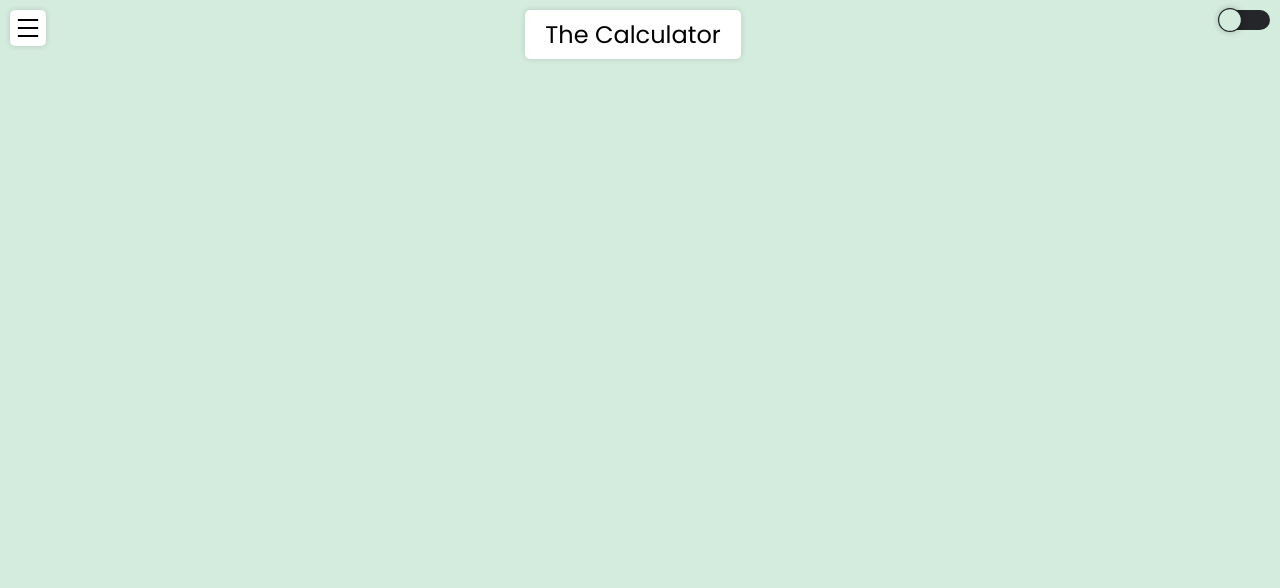
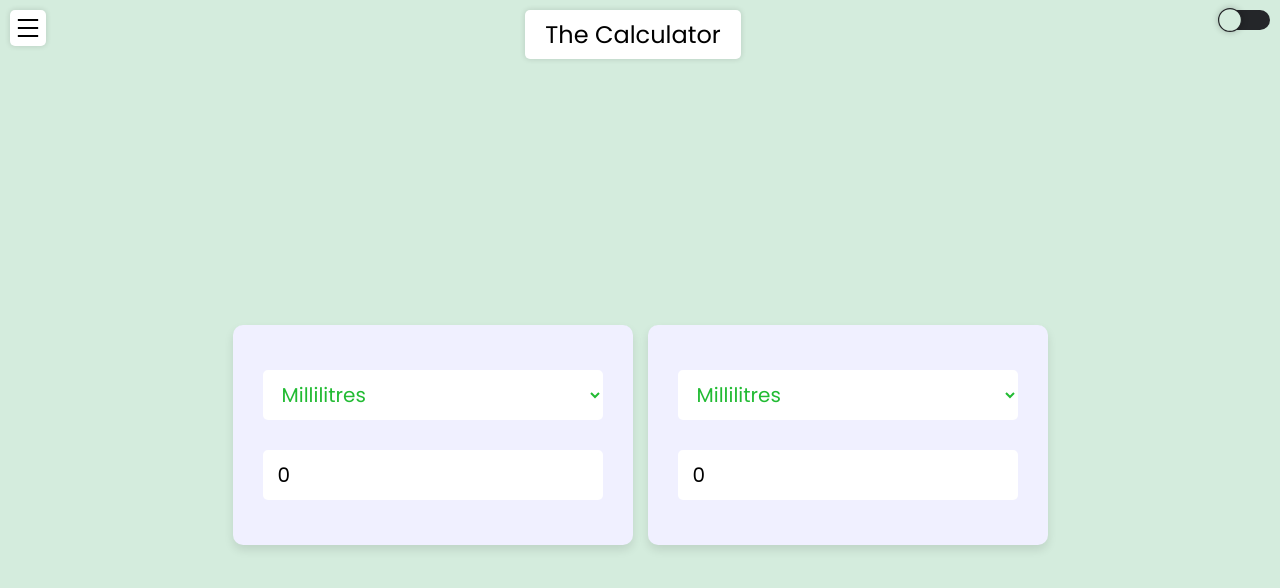
Before and after one commit to sahilb-codo/windows-calc-in-react, a React (Create React App) app: page /volume in a window 1280 px wide. Shown: the top 588 px of the page. Built offline with nearby package versions, Linux system fonts and the light colour scheme.

Commit message:
added the volume converter

```diff
--- a/src/App.js
+++ b/src/App.js
@@ -8,6 +8,7 @@ import Home from "./components/Home";
 import Programmer from "./components/Programmer";
 import BMI from "./components/BMI";
 import Date from "./components/Date";
+import Volume from "./components/Volume";
 const StyledApp = styled.div`
 	width: 100%;
 	min-height: 100vh;
@@ -27,6 +28,7 @@ function App() {
 					<Route exact path='/programmer' element={<Programmer />} />
 					<Route exact path='/date' element={<Date />} />
 					<Route exact path='/bmi' element={<BMI />} />
+					<Route exact path='/volume' element={<Volume />} />
 					<Route path='/' element={<Home />} />
 				</Routes>
 			</StyledApp>
--- a/src/components/Date.js
+++ b/src/components/Date.js
@@ -89,7 +89,6 @@ const StyledDiv = styled.div`
 	}
 	.add_subtract {
 		position: relative;
-		overflow: hidden;
 		max-width: 100%;
 		width: 400px;
 		padding: 30px;
--- a/src/components/Navbar.js
+++ b/src/components/Navbar.js
@@ -57,6 +57,7 @@ const StyledNavbar = styled.nav`
 	}
 	.sidebar {
 		position: absolute;
+		z-index: 100;
 		left: 10px;
 		top: 54px;
 		background: ${(props) => (props.light ? "white" : "#37383a")};
--- /dev/null
+++ b/src/components/Volume.js
@@ -0,0 +1,138 @@
+import React, { useContext, useState } from "react";
+import styled from "styled-components";
+
+import ThemeContext from "./ThemeContext";
+
+const StyledDiv = styled.div`
+	padding: 20px;
+	width: 100%;
+	flex-grow: 1;
+	display: flex;
+	justify-content: center;
+	align-content: center;
+	gap: 15px;
+	flex-wrap: wrap;
+	.first,
+	.second {
+		max-width: 100%;
+		width: 400px;
+		padding: 30px;
+		border-radius: 10px;
+		box-shadow: 0 5px 10px rgb(0, 0, 0, 0.1);
+		background: ${(props) => (props.light ? "rgb(240,240,256)" : "#2b2e33")};
+
+		display: flex;
+		flex-direction: column;
+		input,
+		select {
+			transition: 0.3s ease all;
+			padding: 10px 15px;
+			background: ${(props) => (props.light ? "white" : "#37383a")};
+			border: none;
+			outline: none;
+			margin: 15px 0;
+			font-size: 20px;
+
+			color: ${({ light }) => (light ? "black" : "white")};
+			border-radius: 5px;
+
+			&:focus {
+				box-shadow: 0px 0px 0px 1px
+					${({ light }) => (light ? "orange" : "skyblue")};
+			}
+		}
+		select {
+			color: ${({ light }) => (light ? "#22bb33" : "#82ec8e")};
+			option {
+				font-size: 14px;
+			}
+		}
+	}
+`;
+const list = [
+	"Millilitres",
+	"Cubic Centimeters",
+	"Litres",
+	"Cubic Meters",
+	"Teaspoons(US)",
+	"Tablespoons(US)",
+	"Fluid ounces(US)",
+	"Cups(US)",
+	"Pints(US)",
+	"Quarts(US)",
+	"Gallons(US)",
+	"Cubic inches",
+	"Cubic feet",
+	"Cubic yards",
+	"Teaspoons(UK)",
+	"Tablespoons(UK)",
+	"Fluid ounces(UK)",
+	"Pints(UK)",
+	"Quarts(UK)",
+	"Gallons(UK)",
+];
+const magnitude = [
+	0.000001, 0.000001, 0.001, 1, 0.000005, 0.000015, 0.00003, 0.000237, 0.000473,
+	0.000946, 0.003785, 0.000016, 0.028317, 0.764555, 0.000006, 0.000018,
+	0.000028, 0.000568, 0.001137, 0.004546,
+];
+export default function Volume() {
+	const [light] = useContext(ThemeContext);
+	const [first, setFirst] = useState("Millilitres");
+	const [a, setA] = useState(0);
+	const [second, setSecond] = useState("Millilitres");
+	const [b, setB] = useState(0);
+	const handleA = (e) => {
+		const indexA = list.indexOf(first);
+		let x = magnitude[indexA];
+		const indexB = list.indexOf(second);
+		let y = magnitude[indexB];
+		setB((x / y) * e.target.value || 0);
+		setA(parseFloat(e.target.value) || 0);
+	};
+	const handleB = (e) => {
+		const indexA = list.indexOf(first);
+		let x = magnitude[indexA];
+		const indexB = list.indexOf(second);
+		let y = magnitude[indexB];
+		setA((y / x) * e.target.value || 0);
+		setB(parseFloat(e.target.value) || 0);
+	};
+	const handleFirst = (e) => {
+		const indexA = list.indexOf(e.target.value);
+		let x = magnitude[indexA];
+		const indexB = list.indexOf(second);
+		let y = magnitude[indexB];
+		setB((x / y) * a || 0);
+		setFirst(e.target.value);
+	};
+	const handleSecond = (e) => {
+		const indexA = list.indexOf(first);
+		let x = magnitude[indexA];
+		const indexB = list.indexOf(e.target.value);
+		let y = magnitude[indexB];
+		setA((x / y) * b || 0);
+		setSecond(e.target.value);
+	};
+	return (
+		<StyledDiv light={light}>
+			<div className='first'>
+				<select onChange={handleFirst}>
+					{list.map((item, index) => (
+						<option key={index}>{item}</option>
+					))}
+				</select>
+
+				<input id='a' type='text' onChange={handleA} value={a} />
+			</div>
+			<div className='second'>
+				<select onChange={handleSecond}>
+					{list.map((item, index) => (
+						<option key={index}>{item}</option>
+					))}
+				</select>
+				<input id='b' type='text' onChange={handleB} value={b} />
+			</div>
+		</StyledDiv>
+	);
+}
```
